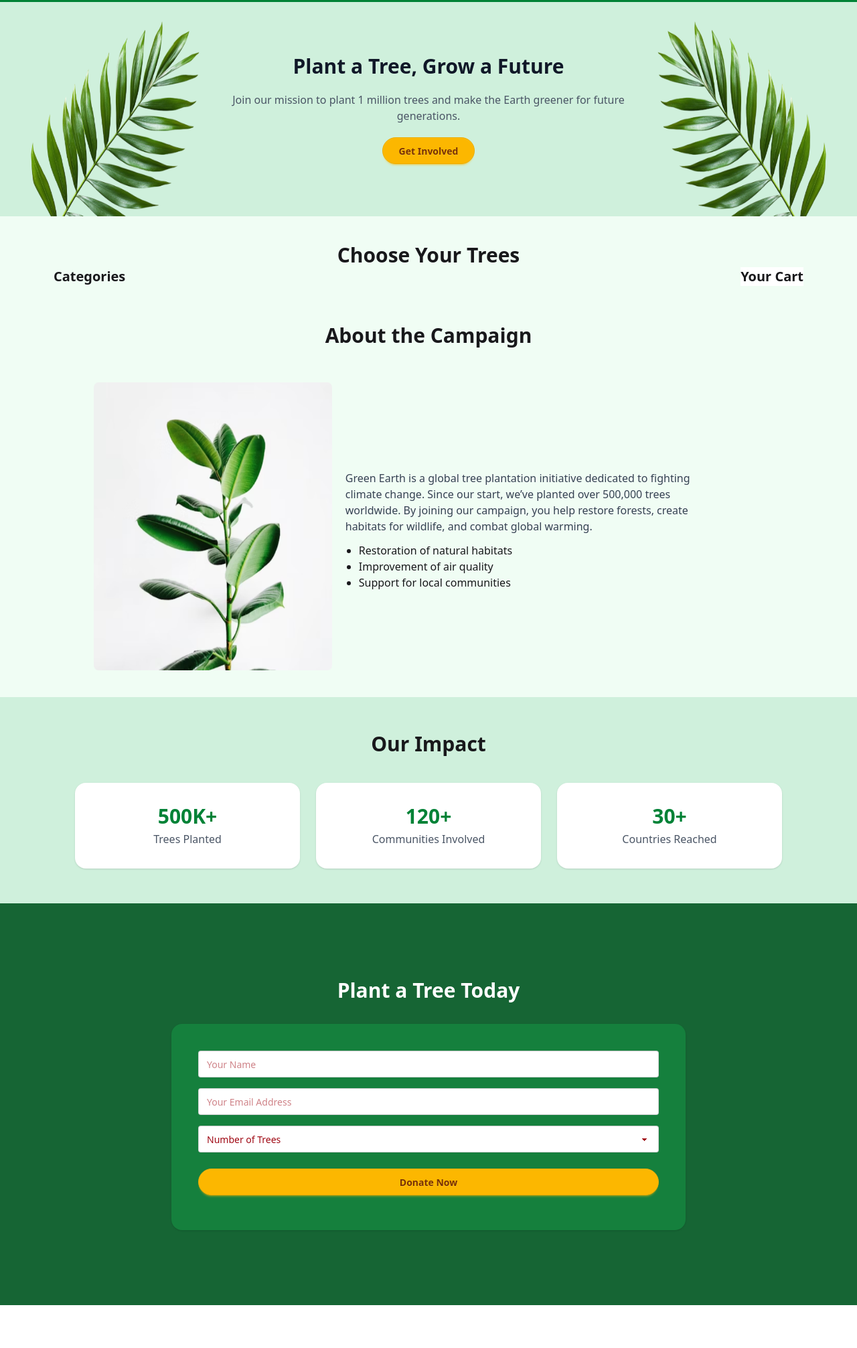
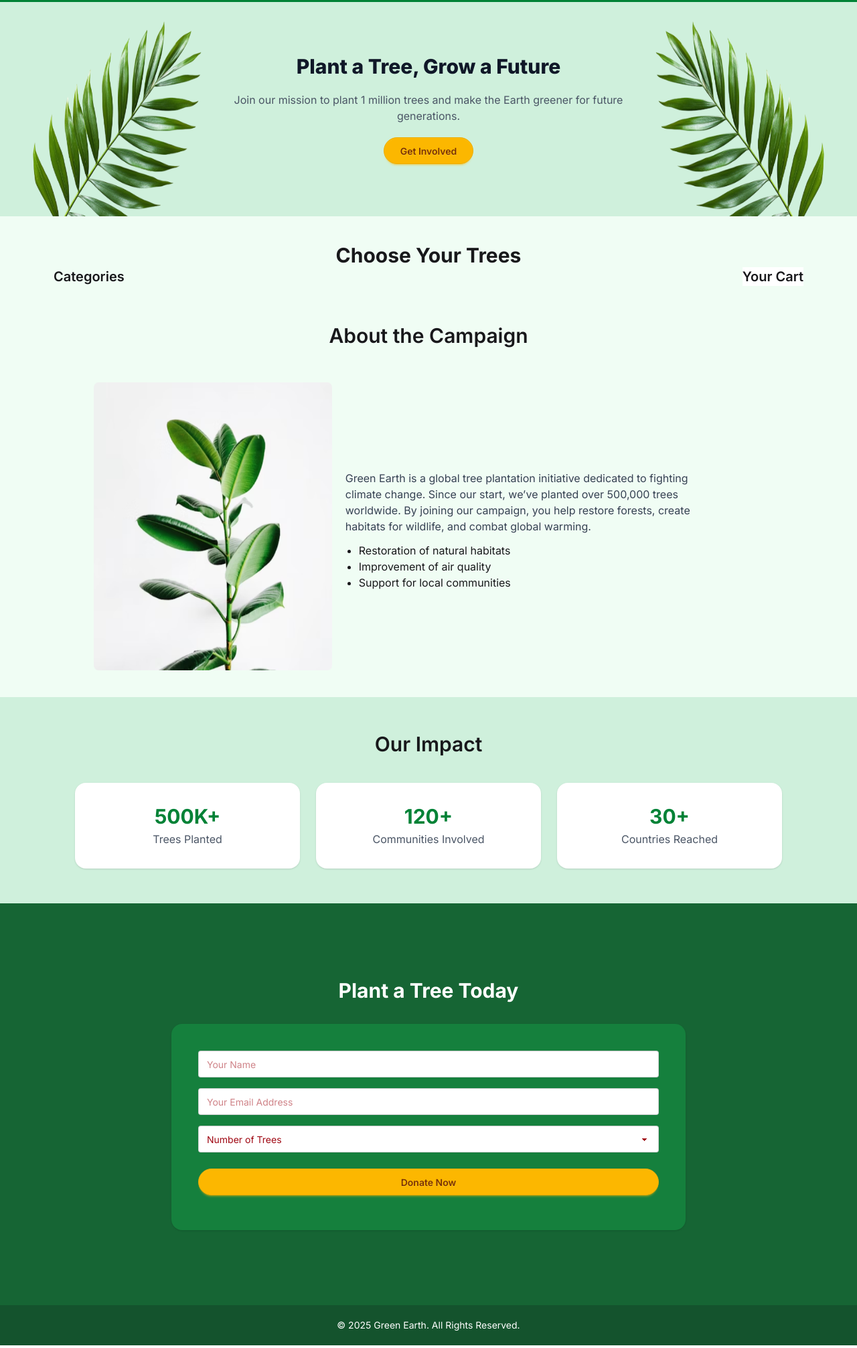
Before and after one commit to Takdirul-Rijan/my-sixth-assignment, a plain HTML site: page index.html in a window 1280 px wide. Shown: the part 78-2091 px from the top of the page at 67% size. Drawn offline with nearby package versions, Linux system fonts and the light colour scheme.

Commit message:
added footer section

```diff
--- a/index.html
+++ b/index.html
@@ -4,6 +4,14 @@
     <meta charset="UTF-8" />
     <meta name="viewport" content="width=device-width, initial-scale=1.0" />
     <title>Green-Earth</title>
+
+    <!-- font integration -->
+    <link rel="preconnect" href="https://fonts.googleapis.com" />
+    <link rel="preconnect" href="https://fonts.gstatic.com" crossorigin />
+    <link
+      href="https://fonts.googleapis.com/css2?family=Inter:ital,opsz,wght@0,14..32,100..900;1,14..32,100..900&display=swap"
+      rel="stylesheet"
+    />
 
     <!-- daisyui and tailwind -->
     <link
@@ -21,6 +29,8 @@
       crossorigin="anonymous"
       referrerpolicy="no-referrer"
     />
+
+    <link rel="stylesheet" href="./style.css" />
   </head>
 
   <body>
@@ -82,10 +92,11 @@
       </section>
     </header>
 
+    <main>
       <!--  tree Categories section-->
 
-    <main class="max-w-7xl mx-auto bg-[#F0FDF4]">
-      <section class="p-10 md:mx-10">
+      <section class="max-w-7xl mx-auto bg-[#F0FDF4]">
+        <div class="p-10 md:mx-10">
           <div>
             <h2 class="text-center text-3xl font-bold">Choose Your Trees</h2>
           </div>
@@ -101,8 +112,8 @@
               </div>
             </aside>
           </div>
+        </div>
       </section>
-    </main>
 
       <!-- about the Campaign -->
       <section class="max-w-7xl mx-auto bg-[#F0FDF4]">
@@ -124,7 +135,8 @@
               fighting <br />
               climate change. Since our start, we’ve planted over 500,000 trees
               <br />
-            worldwide. By joining our campaign, you help restore forests, create
+              worldwide. By joining our campaign, you help restore forests,
+              create
               <br />
               habitats for wildlife, and combat global warming.
             </p>
@@ -159,7 +171,7 @@
       </section>
 
       <!-- plant a tree today section  -->
-    <section class="max-w-7xl mx-auto bg-[#166534] mb-16">
+      <section class="max-w-7xl mx-auto bg-[#166534]">
         <div class="p-28">
           <h2 class="text-center text-3xl text-white font-bold mb-8">
             Plant a Tree Today
@@ -202,5 +214,13 @@
           </div>
         </div>
       </section>
+    </main>
+
+    <!-- footer section -->
+    <footer class="max-w-7xl mx-auto bg-[#14532d]">
+      <div class="text-center text-sm p-5 text-white">
+        © 2025 Green Earth. All Rights Reserved.
+      </div>
+    </footer>
   </body>
 </html>
--- /dev/null
+++ b/style.css
@@ -0,0 +1,3 @@
+* {
+  font-family: "Inter", sans-serif;
+}
```
Lines whose indentation alone changed are shown as unchanged.
